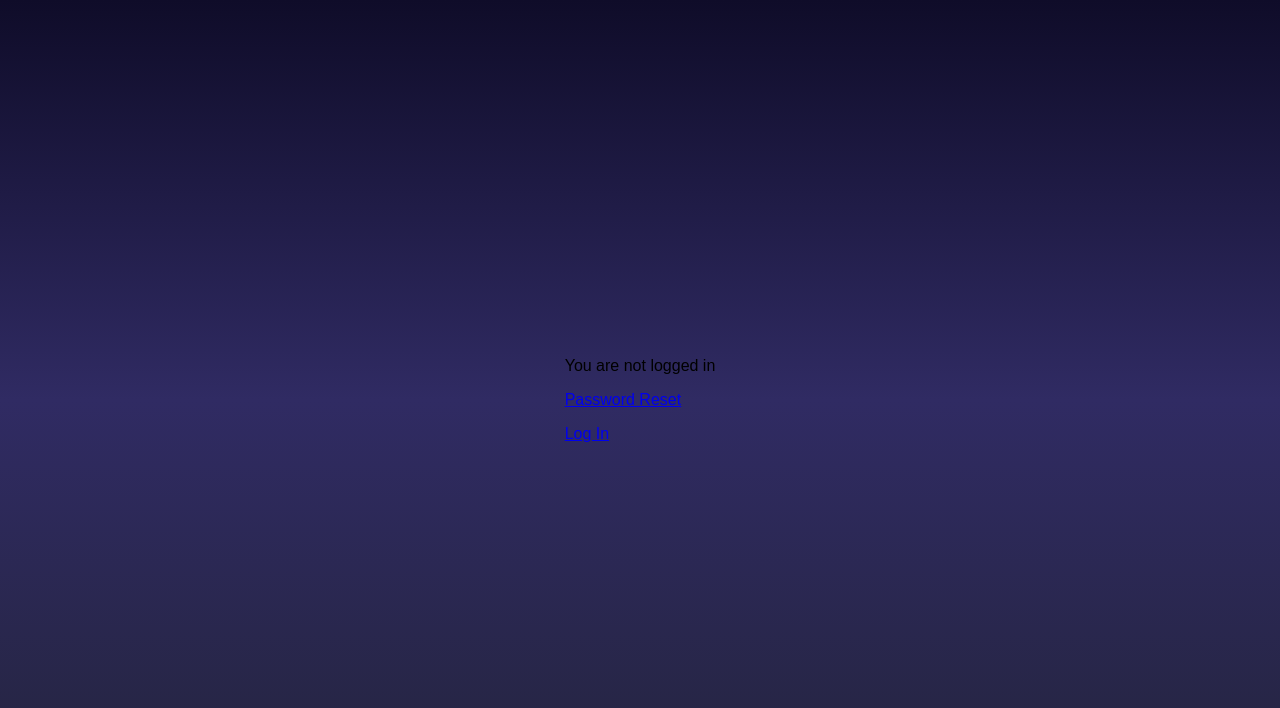
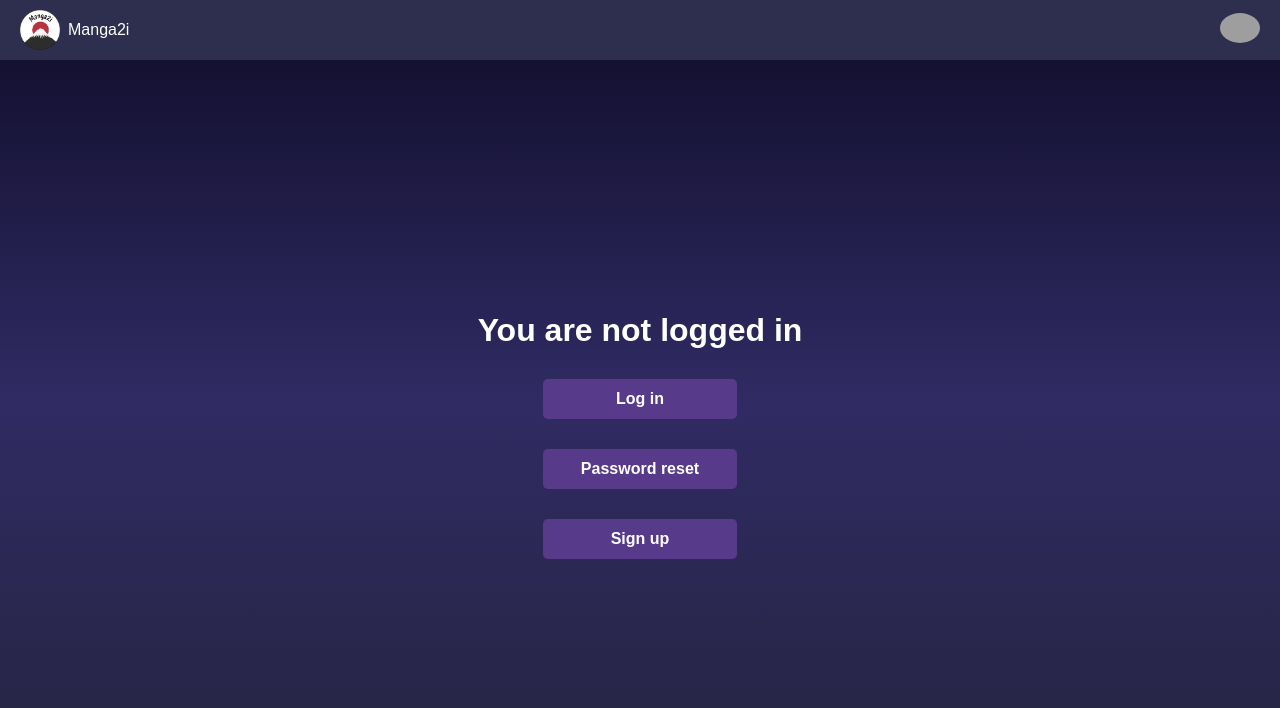
Before and after one commit to yheguy/Manga2i, a Django app: page / in a window 1280 px wide. Shown: the top 708 px of the page. Run offline with Django 5.2, Linux system fonts and the light colour scheme; grey boxes are pictures that could not be loaded.

Commit message:
feat(user): ajout d'un header

```diff
--- /dev/null
+++ b/manga2i/static/css/styleDropdown.css
@@ -0,0 +1,87 @@
+
+.navbar {
+    display: flex;
+    justify-content: space-between;
+    align-items: center;
+    padding: 10px 20px;
+    background-color: #2e2e4f;
+    color: #fff;
+    position: fixed;
+    top: 0;
+    left: 0;
+    right: 0;
+    width: 100vw;
+    box-sizing: border-box;
+    margin: 0;
+    z-index: 1000;
+}
+
+.navbar-left h1 {
+    margin: 0;
+    font-size: 24px;
+}
+
+.navbar-right {
+    display: flex;
+    align-items: center;
+}
+
+.user-menu {
+    position: relative;
+    display: inline-block;
+}
+
+.user-icon {
+    width: 30px;
+    height: 30px;
+    cursor: pointer;
+    border-radius: 50%;
+}
+
+.dropdown-content {
+    display: none;
+    position: absolute;
+    right: 0;
+    background-color: #2e2e4f;
+    min-width: 160px;
+    box-shadow: 0px 8px 16px 0px rgba(0, 0, 0, 0.2);
+    z-index: 1;
+}
+
+.dropdown-content p {
+    padding: 10px;
+    margin: 0;
+}
+
+.dropdown-content form {
+    padding: 3px;
+    margin-bottom: 3;
+}
+
+.dropdown-content button {
+    width: 100%;
+    background: none;
+    border: none;
+    padding: 10px;
+    margin: 0;
+    text-align: left;
+    cursor: pointer;
+}
+
+.dropdown-content button:hover {
+    background-color: #ddd;
+}
+
+.show {
+    display: block;
+}
+
+main {
+    margin-top: 60px;
+    padding: 20px;
+}
+
+.user-icon {
+    max-height: 100%;
+    width: auto;
+}
--- /dev/null
+++ b/manga2i/static/css/styleLogin.css
@@ -0,0 +1,66 @@
+body{
+	margin: 0;
+	padding: 0;
+	display: flex;
+	justify-content: center;
+	align-items: center;
+	min-height: 100vh;
+	font-family: 'Jost', sans-serif;
+	background: linear-gradient(to bottom, #0f0c29, #302b63, #24243e);
+}
+
+h2{
+	color: #fff;
+}
+
+h1{
+	color: #fff;
+}
+
+li{
+	color: #fff;
+}
+
+
+label{
+	color: #fff;
+	font-size: 2.3em;
+	justify-content: center;
+	display: flex;
+	margin: 50px;
+	font-weight: bold;
+	cursor: pointer;
+	transition: .5s ease-in-out;
+}
+input{
+	width: 60%;
+	height: 10px;
+	background: #e0dede;
+	justify-content: center;
+	display: flex;
+	margin: 20px auto;
+	padding: 12px;
+	border: none;
+	outline: none;
+	border-radius: 5px;
+}
+button{
+	width: 60%;
+	height: 40px;
+	margin: 10px auto;
+	justify-content: center;
+	display: block;
+	color: #fff;
+	background: #573b8a;
+	font-size: 1em;
+	font-weight: bold;
+	margin-top: 30px;
+	outline: none;
+	border: none;
+	border-radius: 5px;
+	transition: .2s ease-in;
+	cursor: pointer;
+}
+button:hover{
+	background: #6d44b8;
+}
--- /dev/null
+++ b/manga2i/static/css/styleLogo.css
@@ -0,0 +1,13 @@
+
+.logo-container {
+    display: flex;
+    align-items: center;
+    text-decoration: none;
+    color: inherit;
+}
+
+.logo {
+    max-width: 40px;
+    height: auto;
+    margin-right: 8px;
+}
--- /dev/null
+++ b/manga2i/static/javascript/scriptDropdown.js
@@ -0,0 +1,17 @@
+function toggleMenu() {
+    var menu = document.getElementById("dropdownMenu");
+    menu.classList.toggle("show");
+}
+
+// Close the menu if clicked outside
+window.onclick = function(event) {
+    if (!event.target.matches('.user-icon')) {
+        var dropdowns = document.getElementsByClassName("dropdown-content");
+        for (var i = 0; i < dropdowns.length; i++) {
+            var openDropdown = dropdowns[i];
+            if (openDropdown.classList.contains('show')) {
+                openDropdown.classList.remove('show');
+            }
+        }
+    }
+}
--- a/manga2i/static/styleLogin.css
+++ /dev/null
@@ -1,92 +0,0 @@
-body{
-	margin: 0;
-	padding: 0;
-	display: flex;
-	justify-content: center;
-	align-items: center;
-	min-height: 100vh;
-	font-family: 'Jost', sans-serif;
-	background: linear-gradient(to bottom, #0f0c29, #302b63, #24243e);
-}
-.main{
-	width: 350px;
-	height: 500px;
-	background: red;
-	overflow: hidden;
-	background: url("https://doc-08-2c-docs.googleusercontent.com/docs/securesc/68c90smiglihng9534mvqmq1946dmis5/fo0picsp1nhiucmc0l25s29respgpr4j/1631524275000/03522360960922298374/03522360960922298374/1Sx0jhdpEpnNIydS4rnN4kHSJtU1EyWka?e=view&authuser=0&nonce=gcrocepgbb17m&user=03522360960922298374&hash=tfhgbs86ka6divo3llbvp93mg4csvb38") no-repeat center/ cover;
-	border-radius: 10px;
-	box-shadow: 5px 20px 50px #000;
-}
-#chk{
-	display: none;
-}
-.signup{
-	position: relative;
-	width:100%;
-	height: 100%;
-	margin-bottom: 0;
-	margin-top: 0;
-}
-label{
-	color: #fff;
-	font-size: 2.3em;
-	justify-content: center;
-	display: flex;
-	margin: 50px;
-	font-weight: bold;
-	cursor: pointer;
-	transition: .5s ease-in-out;
-}
-input{
-	width: 60%;
-	height: 10px;
-	background: #e0dede;
-	justify-content: center;
-	display: flex;
-	margin: 20px auto;
-	padding: 12px;
-	border: none;
-	outline: none;
-	border-radius: 5px;
-}
-button{
-	width: 60%;
-	height: 40px;
-	margin: 10px auto;
-	justify-content: center;
-	display: block;
-	color: #fff;
-	background: #573b8a;
-	font-size: 1em;
-	font-weight: bold;
-	margin-top: 30px;
-	outline: none;
-	border: none;
-	border-radius: 5px;
-	transition: .2s ease-in;
-	cursor: pointer;
-}
-button:hover{
-	background: #6d44b8;
-}
-.login{
-	height: 460px;
-	background: #eee;
-	border-radius: 60% / 10%;
-	transform: translateY(-180px);
-	transition: .8s ease-in-out;
-}
-.login label{
-	color: #573b8a;
-	transform: scale(.6);
-}
-
-#chk:checked ~ .login{
-	transform: translateY(-500px);
-}
-#chk:checked ~ .login label{
-	transform: scale(1);
-}
-#chk:checked ~ .signup label{
-	transform: scale(.6);
-}
--- a/manga2i/static/styles.css
+++ /dev/null
@@ -1,6 +0,0 @@
-
-
-body{
-    height: 100vh;
-    background-color: #4070F4;
-}
--- a/manga2i/templates/base.html
+++ b/manga2i/templates/base.html
@@ -5,15 +5,66 @@
   <meta charset="utf-8">
   <title>{% block title %}Django Auth Tutorial{% endblock %}</title>
   {% load static %}
-    <link rel="stylesheet" href="{% static 'styles.css' %}">
-    <link rel="stylesheet" href="{% static 'styleLogin.css' %}">
+    <link rel="stylesheet" href="{% static 'css/styleLogo.css' %}">
+    <link rel="stylesheet" href="{% static 'css/styleDropdown.css' %}">
+    <link rel="stylesheet" href="{% static 'css/styleLogin.css' %}">
 </head>
 
 <body>
+  <header>
+    <nav class="navbar">
+      <div class="navbar-left">
+        <form action="{% url 'home' %}" method="post">
+          {% csrf_token %}
+          <a href="{% url 'home' %}" class="logo-container">
+            <img src="{% static 'images/logo_manga2i.png' %}" alt="logo" class="logo">
+            <span>Manga2i</span>
+          </a>
+        </form>
+      </div>
+      <div class="navbar-left">
+        {% if user.is_authenticated %}
+          <div class="user-menu">
+              <img src="https://static.vecteezy.com/system/resources/previews/019/879/186/large_2x/user-icon-on-transparent-background-free-png.png" alt="User Icon" class="user-icon" onclick="toggleMenu()">
+              <div id="dropdownMenu" class="dropdown-content">
+                  <p>{{ user.username }}!</p>
+                  <form action="{% url 'password_change' %}" method="post">
+                      {% csrf_token %}
+                      <button type="submit">Password Change</button>
+                  </form>
+                  <form action="{% url 'logout' %}" method="post">
+                      {% csrf_token %}
+                      <button type="submit">Log out</button>
+                  </form>
+              </div>
+          </div>
+        {% else %}
+          <div class="user-menu">
+            <img src="https://static.vecteezy.com/system/resources/previews/019/879/186/large_2x/user-icon-on-transparent-background-free-png.png" alt="User Icon" class="user-icon" onclick="toggleMenu()">
+            <div id="dropdownMenu" class="dropdown-content">
+              <form action="{% url 'login' %}" method="post">
+                {% csrf_token %}
+                <button type="submit">Log in</button>
+              </form>
+              <form action="{% url 'password_reset' %}" method="post">
+                {% csrf_token %}
+                <button type="submit">Password reset</button>
+              </form>
+              <form action="{% url 'signup' %}" method="post">
+                {% csrf_token %}
+                <button type="submit">Sign up</button>
+              </form>
+            </div>
+          </div>
+        {% endif %}
+      </div>
+    </nav>
+  </header>
   <main>
     {% block content %}
     {% endblock %}
   </main>
+  <script src="{% static 'javascript/scriptDropdown.js' %}"></script>
 </body>
 
 </html>
--- a/manga2i/templates/home.html
+++ b/manga2i/templates/home.html
@@ -1,18 +1,25 @@
 {% extends "base.html" %}
+{% load static %}
 
 {% block title %}Home{% endblock %}
 
 {% block content %}
 {% if user.is_authenticated %}
-<p>Hi {{ user.username }}!</p>
-<p><a href="{% url 'password_change' %}">Password Change</a></p>
-<form action="{% url 'logout' %}" method="post">
-  {% csrf_token %}
-  <button type="submit">Log Out</button>
-</form>
+  <p>Hi {{ user.username }}!</p>
+  <img src="{% static 'images/logo_manga2i.png' %}" alt="logo" class="logo_accueil">
 {% else %}
-<p>You are not logged in</p>
-<p><a href="{% url 'password_reset' %}">Password Reset</a></p>
-<p><a href="{% url 'login' %}">Log In</a></p>
+  <h1 style="color: #fff;">You are not logged in</h1>
+  <form action="{% url 'login' %}" method="post">
+    {% csrf_token %}
+    <button type="submit">Log in</button>
+  </form>
+  <form action="{% url 'password_reset' %}" method="post">
+    {% csrf_token %}
+    <button type="submit">Password reset</button>
+  </form>
+  <form action="{% url 'signup' %}" method="post">
+    {% csrf_token %}
+    <button type="submit">Sign up</button>
+  </form>
 {% endif %}
 {% endblock %}
```
Also changed, not shown: manga2i/db.sqlite3, manga2i/static/images/logo_manga2i.png (added).
